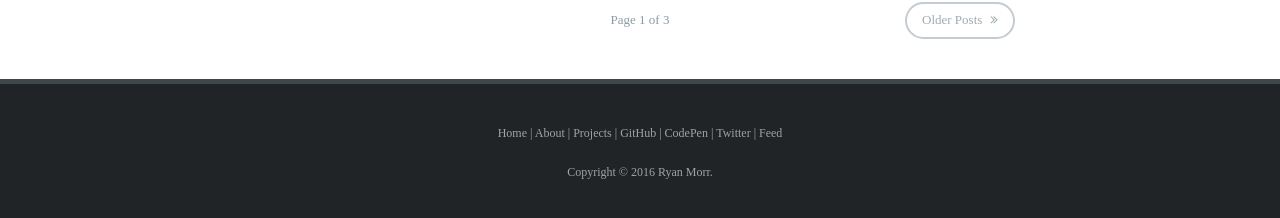
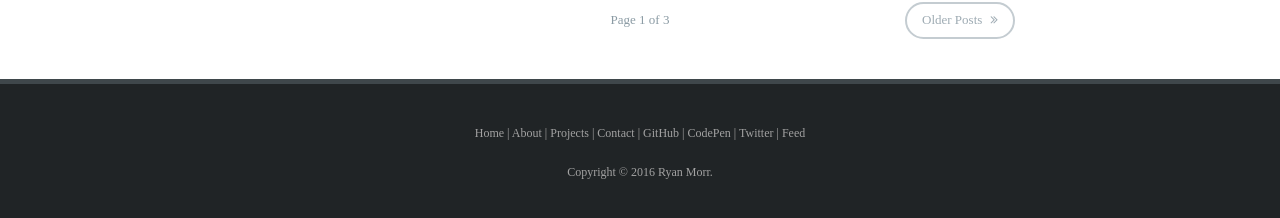
Before and after one commit to ryanmorr/ryanmorr.github.io, a Jekyll site: the page built from index.html, in a window 1280 px wide and 900 px high, scrolled down 1810 px. Shown: the part 678-896 px from the top of the window. Built offline with Jekyll 4.4.1, drawn with Linux system fonts in a browser that asks for light colours; some web fonts are replaced; the list of posts is cut into pages by our own code.

Commit message:
Add email links

```diff
--- a/_includes/footer.html
+++ b/_includes/footer.html
@@ -6,6 +6,7 @@
                     <a href="/">Home</a> |
                     <a href="/about">About</a> |
                     <a href="/projects">Projects</a> |
+                    <a href="mailto: {{ site.email }}">Contact</a> |
                     <a href="https://github.com/ryanmorr">GitHub</a> |
                     <a href="http://codepen.io/ryanmorr/">CodePen</a> |
                     <a href="https://twitter.com/ryanmmorr">Twitter</a> |
--- a/_includes/header.html
+++ b/_includes/header.html
@@ -11,6 +11,10 @@
                 <a href="/projects">
                     <i class="fa fa-folder-open"></i>
                     <span class="hidden">Projects</span>
+                </a>
+                <a href="mailto: {{ site.email }}">
+                    <i class="fa fa-envelope"></i>
+                    <span class="hidden">Contact</span>
                 </a>
                 <a href="https://twitter.com/ryanmmorr">
                     <i class="fa fa-twitter"></i>
```
